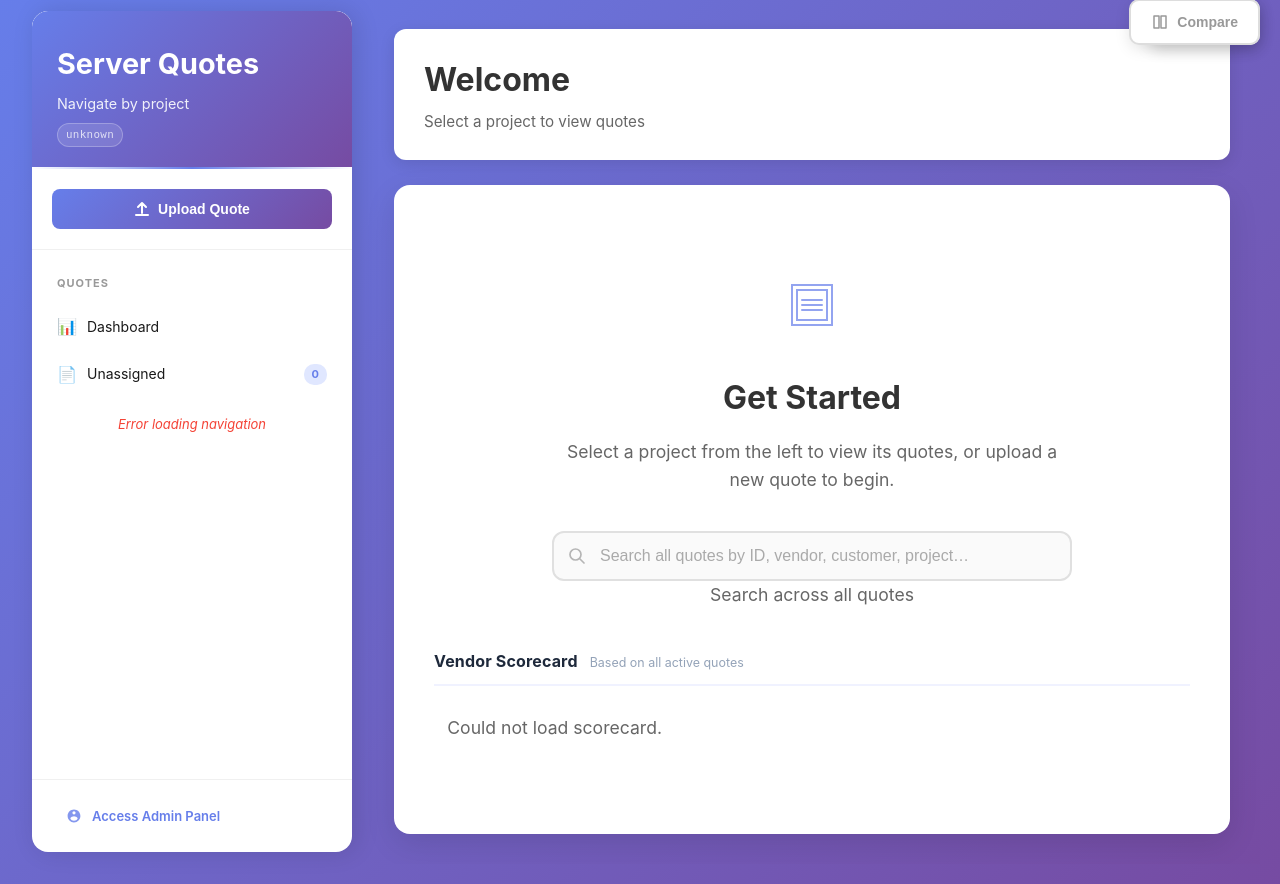
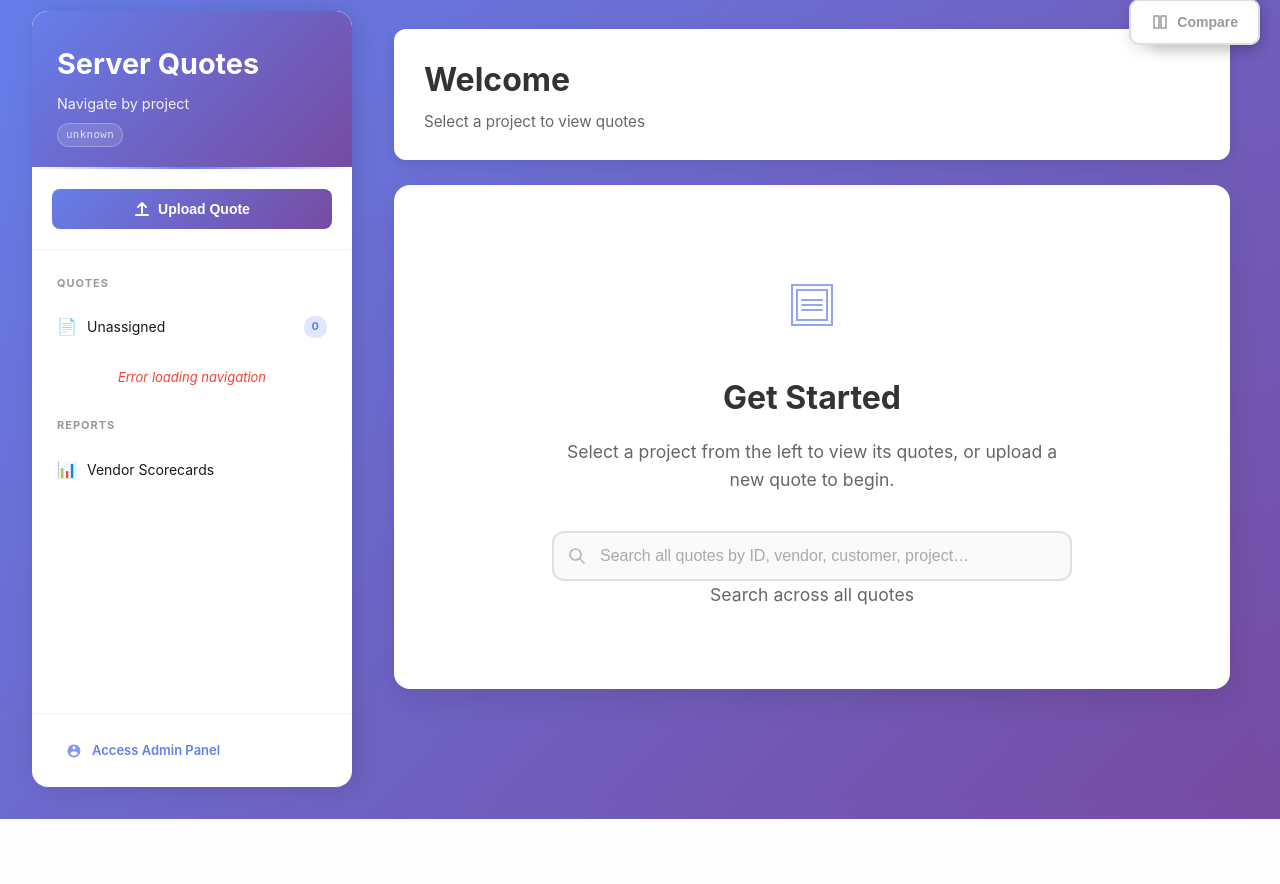
Before and after one commit to geeteq/quote-management, a Flask app: page / in a window 1280 px wide. Shown: the part 21-905 px from the top of the page. After the commit the page ends 840 px from the top, so only its background shows below. Run offline with Flask 3, Linux system fonts and the light colour scheme; data that the repository does not hold is empty; parts of the project's set-up code (start-up, migrations or seed data) failed here and were passed over.

Commit message:
Move vendor scorecard to Reports section in left nav
- Remove Dashboard nav item and scorecard from welcome screen
- Add REPORTS section in nav sidebar with Vendor Scorecards item
- loadScorecardView() renders into the main content pane like other views
- _clearNavActive() helper deactivates all nav items (including the new
  scorecard item) consistently across all navigation functions

Co-Authored-By: Claude Sonnet 4.6 <noreply@anthropic.com>

```diff
--- a/templates/index_new.html
+++ b/templates/index_new.html
@@ -52,12 +52,6 @@
                 <div class="nav-section">
                     <h2 class="nav-tree-header">Quotes</h2>
 
-                    <!-- Dashboard / Scorecard -->
-                    <div class="nav-item" id="navDashboard" onclick="showDashboard()">
-                        <span class="nav-icon">📊</span>
-                        <span class="nav-label">Dashboard</span>
-                    </div>
-
                     <!-- Unassigned Quotes -->
                     <div class="nav-item" onclick="loadUnassignedQuotes()">
                         <span class="nav-icon">📄</span>
@@ -68,6 +62,14 @@
                     <!-- Tenants/Projects Tree -->
                     <div id="navigationTree">
                         <div class="nav-loading">Loading...</div>
+                    </div>
+                </div>
+
+                <div class="nav-section">
+                    <h2 class="nav-tree-header">Reports</h2>
+                    <div class="nav-item" id="navVendorScorecard" onclick="loadScorecardView()">
+                        <span class="nav-icon">📊</span>
+                        <span class="nav-label">Vendor Scorecards</span>
                     </div>
                 </div>
             </nav>
@@ -109,16 +111,6 @@
                                    autocomplete="off">
                         </div>
                         <p class="welcome-search-hint" id="searchHint">Search across all quotes</p>
-                    </div>
-                    <!-- Vendor Scorecard -->
-                    <div class="scorecard-section" id="scorecardSection">
-                        <div class="scorecard-header">
-                            <span class="scorecard-title">Vendor Scorecard</span>
-                            <span class="scorecard-subtitle">Based on all active quotes</span>
-                        </div>
-                        <div class="scorecard-grid" id="scorecardGrid">
-                            <div class="scorecard-loading">Loading scorecard…</div>
-                        </div>
                     </div>
                 </div>
             </div>
@@ -806,36 +798,43 @@
         }
 
         // Initialize
-        let _welcomeHtml = '';
         document.addEventListener('DOMContentLoaded', () => {
-            _welcomeHtml = document.getElementById('quotesContent').innerHTML;
             loadNavigationTree();
             loadTenantsForUpload();
-            loadScorecard();
         });
 
         // ── Vendor Scorecard ──────────────────────────────────────────────────
-        function showDashboard() {
+        function _clearNavActive() {
+            document.querySelectorAll('.nav-project-header, .nav-vendor').forEach(el => el.classList.remove('active'));
+            document.getElementById('navVendorScorecard')?.classList.remove('active');
+        }
+
+        async function loadScorecardView() {
             selectedProjectId = null;
-            document.querySelectorAll('.nav-project-header, .nav-vendor').forEach(el => el.classList.remove('active'));
-            document.getElementById('contentTitle').textContent = 'Welcome';
-            document.getElementById('contentSubtitle').textContent = 'Select a project to view quotes';
-            document.getElementById('quotesContent').innerHTML = _welcomeHtml;
-            loadScorecard();
-        }
-
-        async function loadScorecard() {
-            const grid = document.getElementById('scorecardGrid');
-            if (!grid) return;
+            _clearNavActive();
+            document.getElementById('navVendorScorecard').classList.add('active');
+            document.getElementById('contentTitle').textContent = 'Vendor Scorecards';
+            document.getElementById('contentSubtitle').textContent = 'Aggregate performance stats across all active quotes';
+
+            const content = document.getElementById('quotesContent');
+            content.innerHTML = `
+                <div class="scorecard-section">
+                    <div class="scorecard-grid" id="scorecardGrid">
+                        <div class="scorecard-loading">Loading scorecard…</div>
+                    </div>
+                </div>`;
+
             try {
                 const res  = await fetch(`${BASE}/api/scorecard`);
                 const data = await res.json();
+                const grid = document.getElementById('scorecardGrid');
                 if (!data.length) {
                     grid.innerHTML = '<p class="scorecard-empty">No quote data yet.</p>';
                     return;
                 }
                 grid.innerHTML = data.map(v => renderScorecardCard(v)).join('');
             } catch (e) {
+                const grid = document.getElementById('scorecardGrid');
                 if (grid) grid.innerHTML = '<p class="scorecard-empty">Could not load scorecard.</p>';
             }
         }
@@ -1008,8 +1007,7 @@
             selectedProjectId = projectId;
             clearSelection();
 
-            document.querySelectorAll('.nav-project-header').forEach(el => el.classList.remove('active'));
-            document.querySelectorAll('.nav-vendor').forEach(el => el.classList.remove('active'));
+            _clearNavActive();
             document.getElementById(`project-header-${projectId}`)?.classList.add('active');
 
             document.getElementById('contentTitle').textContent = projectName;
@@ -1037,8 +1035,7 @@
             selectedProjectId = projectId;
             clearSelection();
 
-            document.querySelectorAll('.nav-project-header').forEach(el => el.classList.remove('active'));
-            document.querySelectorAll('.nav-vendor').forEach(el => el.classList.remove('active'));
+            _clearNavActive();
             document.getElementById(`vendor-${projectId}-${vendor}`)?.classList.add('active');
 
             document.getElementById('contentTitle').textContent = `${projectName} — ${vendor}`;
@@ -1596,8 +1593,7 @@
         async function loadUnassignedQuotes() {
             selectedProjectId = null;
             clearSelection();
-            document.querySelectorAll('.nav-project-header').forEach(el => el.classList.remove('active'));
-            document.querySelectorAll('.nav-vendor').forEach(el => el.classList.remove('active'));
+            _clearNavActive();
 
             document.getElementById('contentTitle').textContent = 'Unassigned Quotes';
             document.getElementById('contentSubtitle').textContent = 'Quotes not assigned to any project';
```
